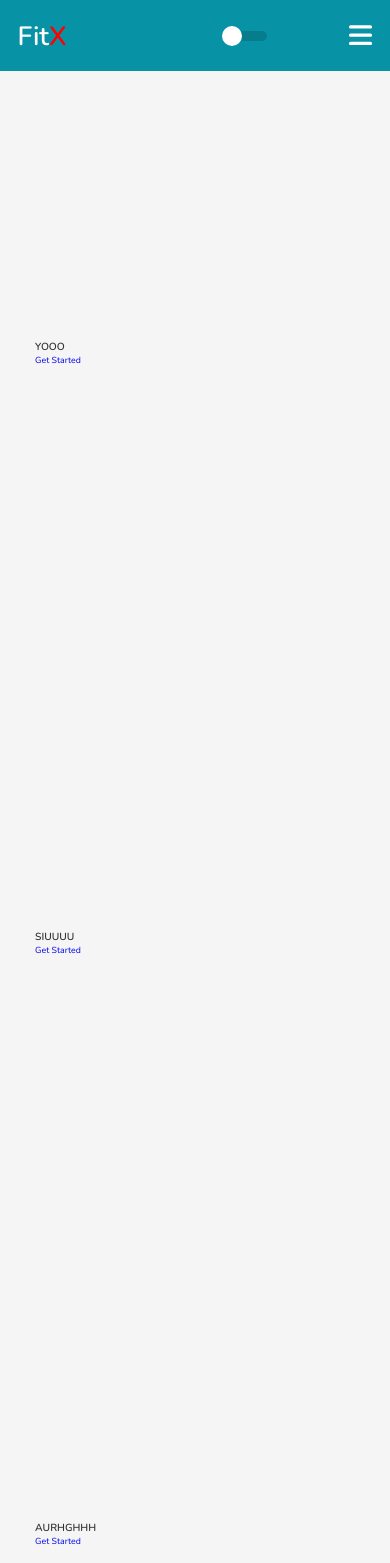
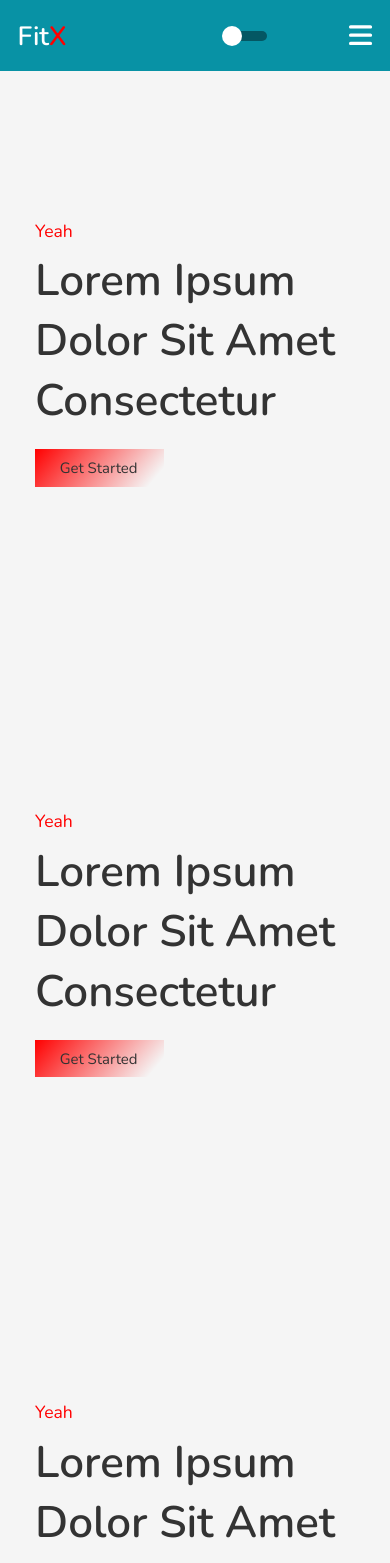
Before and after one commit to anderson-pixel/fitx, a React (Create React App) app: page / in a window 390 px wide. Shown: the top 1563 px of the page. Built offline with nearby package versions, Linux system fonts and the light colour scheme; some icons are missing.

Commit message:
Created Home Component

```diff
--- a/src/components/header/Home/home.tsx
+++ b/src/components/header/Home/home.tsx
@@ -12,39 +12,69 @@ margin-top: 6.5rem;
     padding:2rem 9%;
     display: flex;
     align-items: center;
+
+    .content {
+        width:60rem;
+
+        span {
+            font-size: 2rem;
+            display: block;
+            color: red;
+        }
+        h3 {
+            font-size: 5rem;
+            padding: 1rem 0;
+        }
+        .btn {
+            margin-top: 1rem;
+            display: inline-block;
+            padding:1rem 2.8rem;
+            padding-right: 3rem;
+            background: linear-gradient(130deg, red, transparent 90%);
+            cursor: pointer;
+            font-size: 1.7rem;
+            color: ${props => props.theme.colors.text};
+
+            &:hover {
+                transform: scale(1.1);
+            }
+        }
+    }
 }
 `
 
 function Home() {
   return (
     <HomeContainer>
-    <div className="home-slider">
+     <div className="home-slider">
      <div className="wrapper">
+
+         <div className="row"></div>
 
          <div className="slide" style={{backgroundImage: "url('')  no-repeat;"}}>
              <div className="content">
-                 <span></span>
-                 <h3>YOOO</h3>
+                 <span>Yeah</span>
+                 <h3>Lorem ipsum dolor sit amet consectetur</h3>
                  <a href="#" className="btn">get started</a>
              </div>
          </div>
 
          <div className="slide" style={{backgroundImage: "url('')  no-repeat;"}}>
              <div className="content">
-                 <span></span>
-                 <h3>SIUUUU</h3>
+                 <span>Yeah</span>
+                 <h3>Lorem ipsum dolor sit amet consectetur</h3>
                  <a href="#" className="btn">get started</a>
              </div>
          </div>
 
           <div className="slide" style={{backgroundImage: "url('')  no-repeat;"}}>
              <div className="content">
-                 <span></span>
-                 <h3>AURHGHHH</h3>
+                 <span>Yeah</span>
+                 <h3>Lorem ipsum dolor sit amet consectetur</h3>
                  <a href="#" className="btn">get started</a>
              </div>
          </div>
-
+         <div className="swiper-button-next"></div>
      </div>
     </div>
     </HomeContainer>
--- a/src/components/header/header.tsx
+++ b/src/components/header/header.tsx
@@ -38,7 +38,7 @@ const Header: React.FC<Props> = ({ toggleTheme }) => {
         height={10}
         width={40}
         handleDiameter={20}
-        offColor={shade(0.15, colors.primary)}
+        offColor={shade(0.40, colors.primary)}
         onColor={colors.secundary}
         />
 
--- a/src/components/header/styles.ts
+++ b/src/components/header/styles.ts
@@ -11,6 +11,9 @@ justify-content: space-between;
 padding: 0 9%;
 background: ${props => props.theme.colors.primary};
 color: #fff;
+z-index: 10000;
+
+
 @media (max-width: 991px) {
   padding: 0 2rem;
 }
@@ -40,9 +43,7 @@ color: #fff;
   padding: 1.5rem 2rem;
   font-size: 1.7rem;
   color: #fff;
-  &:hover {
-    background: red;
-  }
+
   @media (max-width: 768px) {
     display: block;
     font-size: 2rem;
--- a/src/index.scss
+++ b/src/index.scss
@@ -9,7 +9,8 @@
   outline: none;
   border: none;
   text-transform: capitalize;
-  transition: all 0.2s linear;
+  transition: all 0.04s linear;
+  color: none;
   -webkit-font-smoothing: antialiased;
   -moz-osx-font-smoothing: grayscale;
 }
@@ -45,6 +46,17 @@ section {
   section{
     padding: 3rem 2rem;
    }
+   .slide {
+     padding: 2rem 5%;
+
+     .content {
+       width: 50rem;
+
+       h3{
+         font-size: 4rem;
+       }
+     }
+   }
 }
 
 
```
Also changed, not shown: public/index.html (+0 -23 lines).
